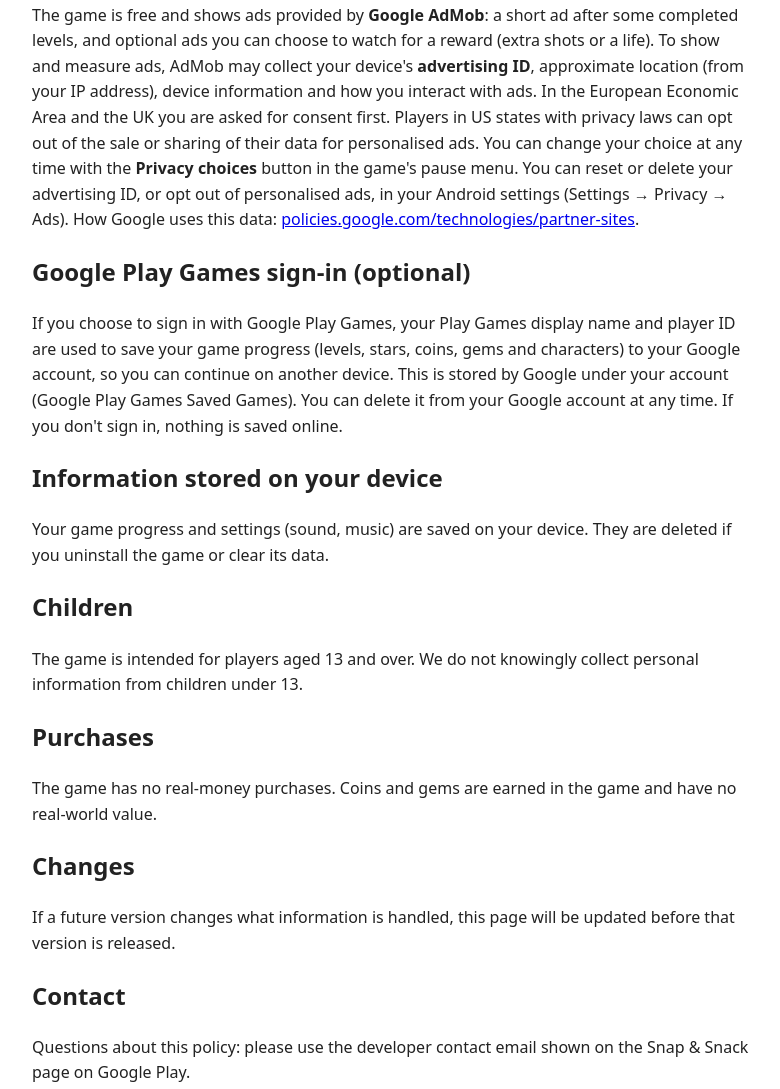
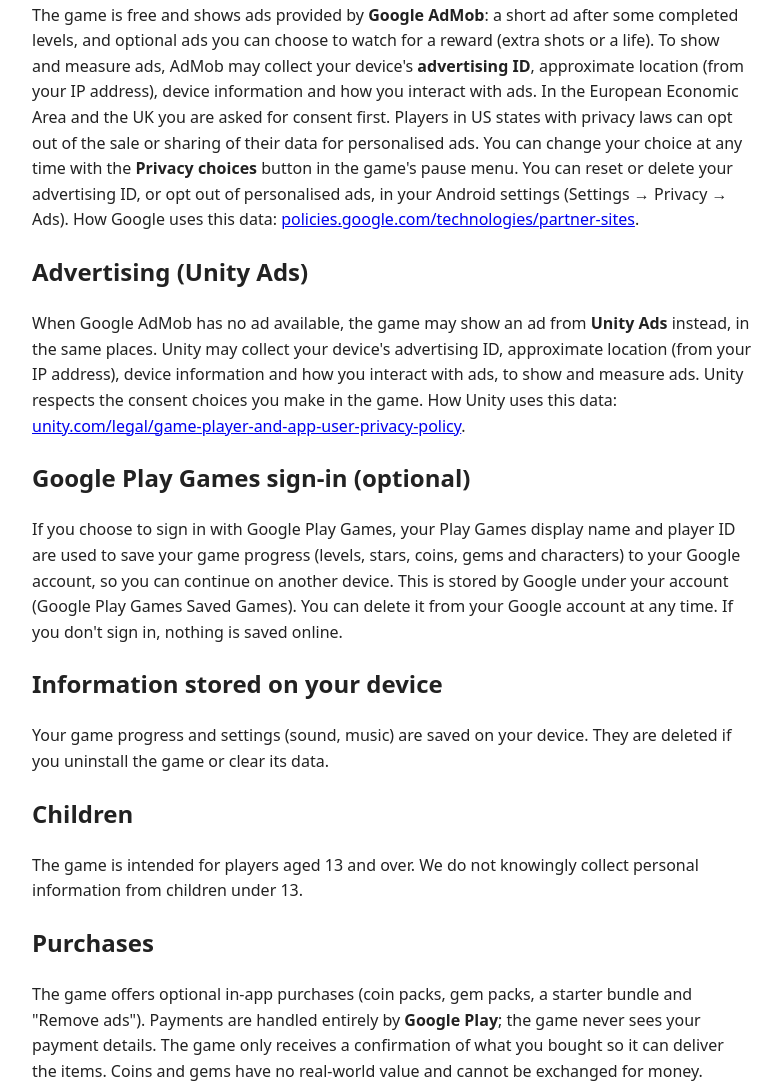
Before and after one commit to vathsa81/vathsa81.github.io, a plain HTML site: page privacy-policy.html in a window 1280 px wide. Shown: the part 436-1525 px from the top of the page, without its empty margins (248-1028 px from the left). Drawn offline with Linux system fonts and the light colour scheme.

Commit message:
Privacy policy: Unity Ads and in-app purchases

```diff
--- a/privacy-policy.html
+++ b/privacy-policy.html
@@ -21,6 +21,9 @@
 <h2>Advertising (Google AdMob)</h2>
 <p>The game is free and shows ads provided by <strong>Google AdMob</strong>: a short ad after some completed levels, and optional ads you can choose to watch for a reward (extra shots or a life). To show and measure ads, AdMob may collect your device's <strong>advertising ID</strong>, approximate location (from your IP address), device information and how you interact with ads. In the European Economic Area and the UK you are asked for consent first. Players in US states with privacy laws can opt out of the sale or sharing of their data for personalised ads. You can change your choice at any time with the <strong>Privacy choices</strong> button in the game's pause menu. You can reset or delete your advertising ID, or opt out of personalised ads, in your Android settings (Settings &rarr; Privacy &rarr; Ads). How Google uses this data: <a href="https://policies.google.com/technologies/partner-sites">policies.google.com/technologies/partner-sites</a>.</p>
 
+<h2>Advertising (Unity Ads)</h2>
+<p>When Google AdMob has no ad available, the game may show an ad from <strong>Unity Ads</strong> instead, in the same places. Unity may collect your device's advertising ID, approximate location (from your IP address), device information and how you interact with ads, to show and measure ads. Unity respects the consent choices you make in the game. How Unity uses this data: <a href="https://unity.com/legal/game-player-and-app-user-privacy-policy">unity.com/legal/game-player-and-app-user-privacy-policy</a>.</p>
+
 <h2>Google Play Games sign-in (optional)</h2>
 <p>If you choose to sign in with Google Play Games, your Play Games display name and player ID are used to save your game progress (levels, stars, coins, gems and characters) to your Google account, so you can continue on another device. This is stored by Google under your account (Google Play Games Saved Games). You can delete it from your Google account at any time. If you don't sign in, nothing is saved online.</p>
 
@@ -31,7 +34,7 @@
 <p>The game is intended for players aged 13 and over. We do not knowingly collect personal information from children under 13.</p>
 
 <h2>Purchases</h2>
-<p>The game has no real-money purchases. Coins and gems are earned in the game and have no real-world value.</p>
+<p>The game offers optional in-app purchases (coin packs, gem packs, a starter bundle and "Remove ads"). Payments are handled entirely by <strong>Google Play</strong>; the game never sees your payment details. The game only receives a confirmation of what you bought so it can deliver the items. Coins and gems have no real-world value and cannot be exchanged for money.</p>
 
 <h2>Changes</h2>
 <p>If a future version changes what information is handled, this page will be updated before that version is released.</p>
```
